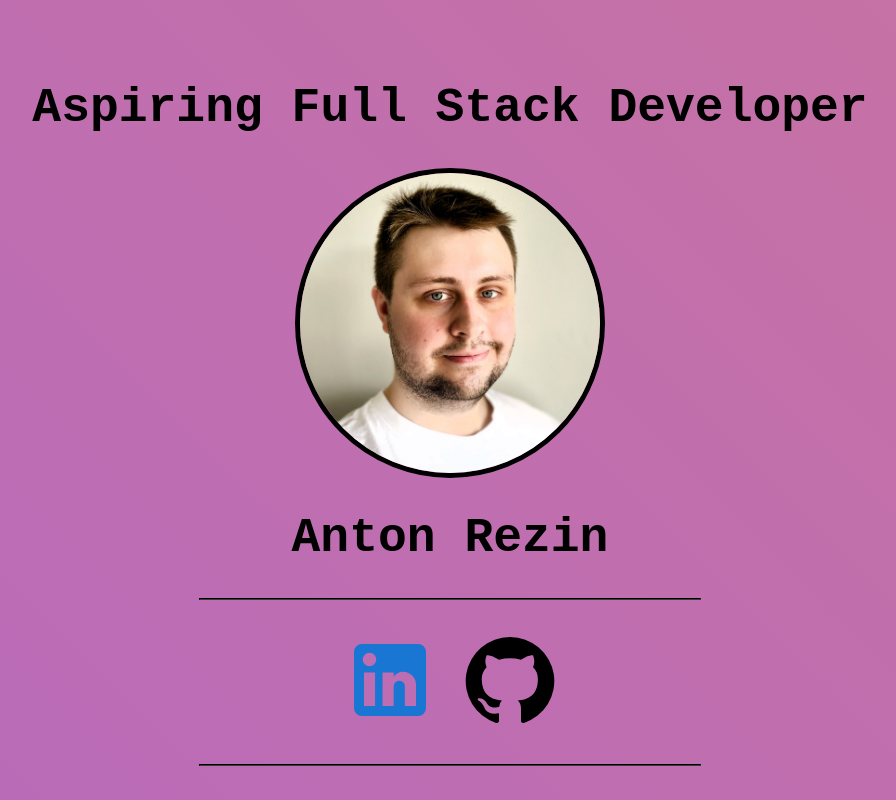
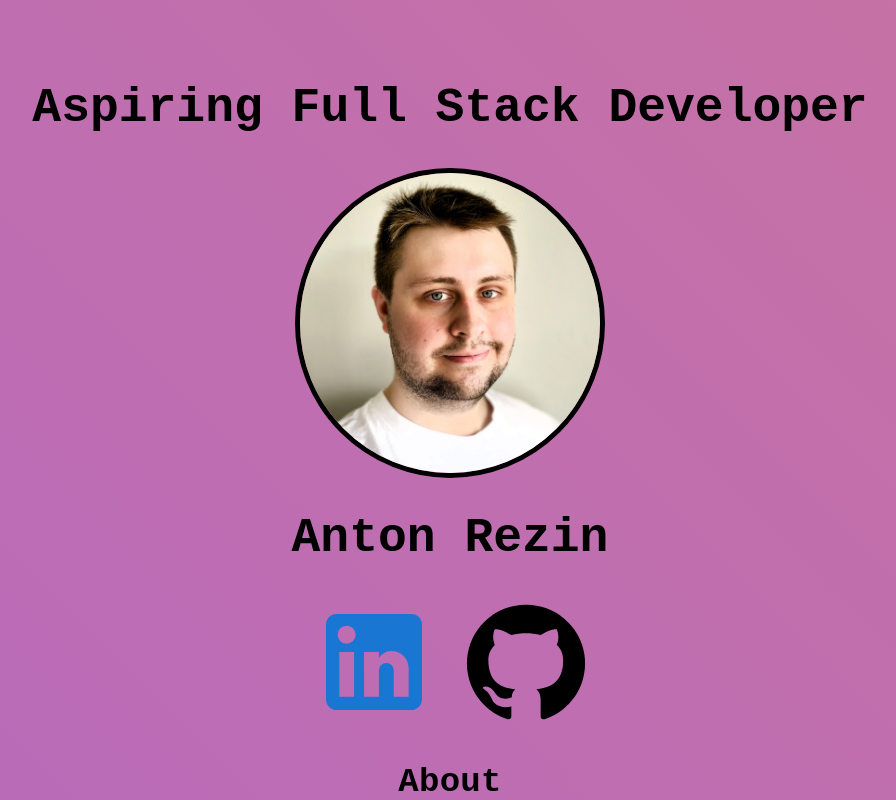
Before and after one commit to antonrezin/PortfolioContactWebsite, a React (Vite) app: page / in a window 1280 px wide. Shown: the top 800 px of the page, without its empty margins (190-1086 px from the left). Built offline with nearby package versions, Linux system fonts and the light colour scheme.

Commit message:
Update Home.jsx

```diff
--- a/src/components/Home.jsx
+++ b/src/components/Home.jsx
@@ -44,27 +44,22 @@ function Home() {
         Anton Rezin
       </Typography>
 
-      <hr style={{ borderColor: "#3b3b3b", width: "500px" }} />
-
       <Stack direction="row" spacing={3}>
         <Link
           href="https://www.linkedin.com/in/antonrezin/"
           target="_blank"
           rel="noopener noreferrer"
         >
-          <LinkedInIcon sx={{ fontSize: "6rem", color: "primary.main" }} />
+          <LinkedInIcon sx={{ fontSize: "8rem", color: "primary.main" }} />
         </Link>
         <Link
           href="https://github.com/antonrezin"
           target="_blank"
           rel="noopener noreferrer"
         >
-          <GitHubIcon sx={{ fontSize: "6rem", color: "black" }} />
+          <GitHubIcon sx={{ fontSize: "8rem", color: "black" }} />
         </Link>
       </Stack>
-
-      <hr style={{ borderColor: "#3b3b3b", width: "500px" }} />
-
 
       <Typography
         fontFamily={"monospace"}
```
